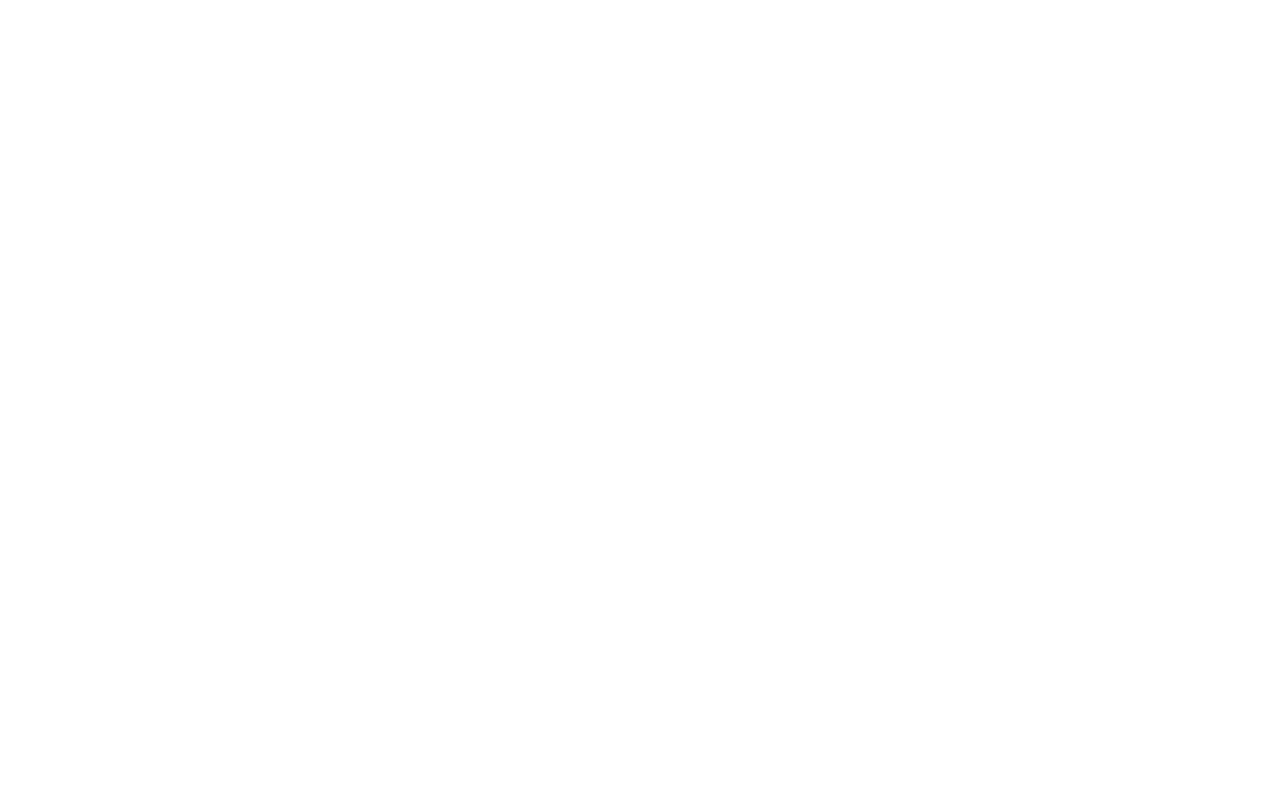
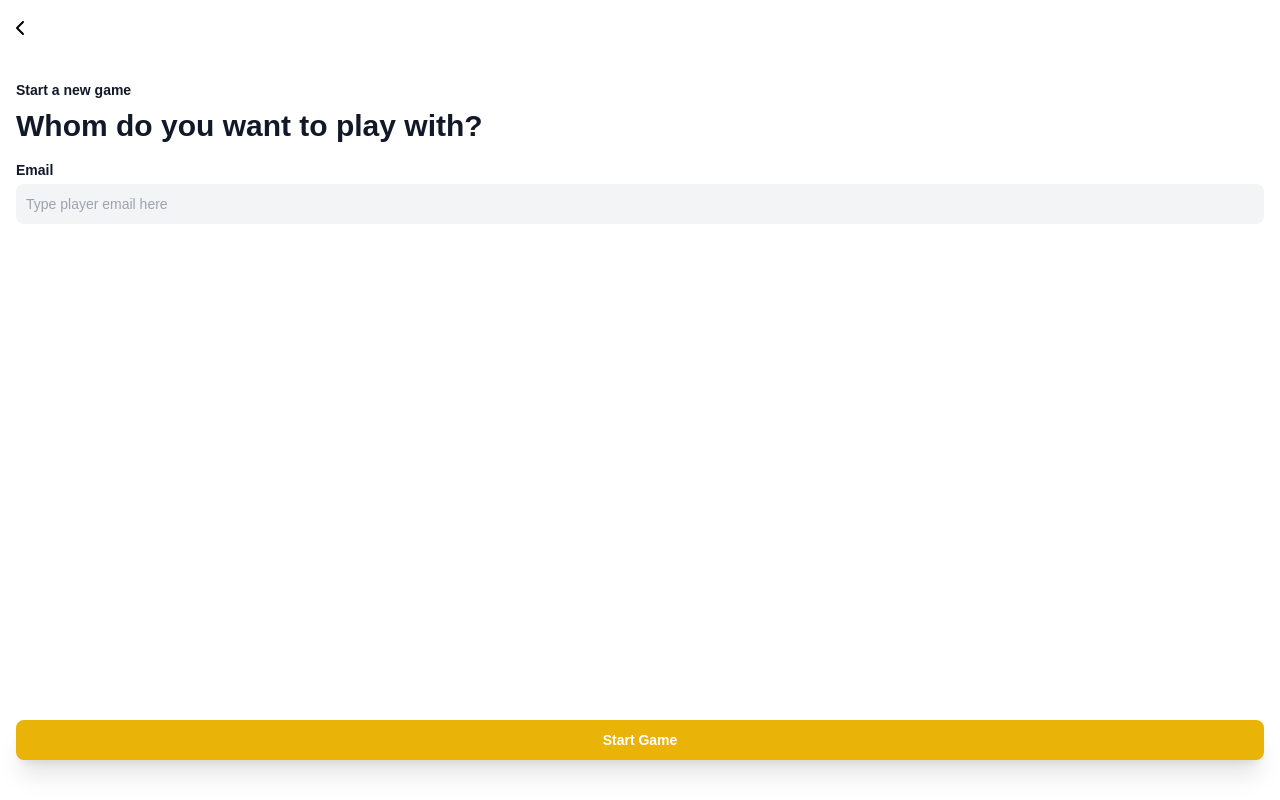
Before and after one commit to sambit-sankalp/project-client, a React (Create React App) app: page /home/details in a window 1280 px wide. Before the commit this address had no page. Built offline with nearby package versions, Linux system fonts and the light colour scheme.

Commit message:
feat:game ui made

```diff
--- a/src/App.css
+++ b/src/App.css
@@ -41,10 +41,6 @@
     font-weight: 400;
 }
 
-h1 {
-  margin: 2rem;
-}
-
 .board {
   background: #FFE79E;
   width: 300px;
@@ -54,10 +50,6 @@
   gap: 5px;
 }
 
-h3 {
-  padding: 1rem;
-}
-
 li {
   list-style: none;
 }
--- a/src/App.js
+++ b/src/App.js
@@ -5,6 +5,8 @@
 import Register from './pages/Register';
 import Login from './pages/Login';
 import Playground from './pages/Playground';
+import Home from './pages/Home';
+import GameDetails from './pages/GameDetails';
 
 function App() {
   return (
@@ -13,7 +15,9 @@
         <Route path="/" element={<Landing />} />
         <Route path="/register" element={<Register />} />
         <Route path="/login" element={<Login />} />
-        <Route path="/home" element={<Playground />} />
+        <Route path="/home" element={<Home />} />
+        <Route path="/home/details" element={<GameDetails />} />
+        <Route path="/home/playground" element={<Playground />} />
       </Routes>
     </BrowserRouter>
   );
--- /dev/null
+++ b/src/pages/GameDetails.jsx
@@ -0,0 +1,56 @@
+import React, { useState } from 'react';
+
+import { faChevronLeft } from '@fortawesome/free-solid-svg-icons';
+import { FontAwesomeIcon } from '@fortawesome/react-fontawesome';
+
+const GameDetails = () => {
+  const [email, setemail] = useState('');
+
+  const handleSubmit = (e) => {
+    e.preventDefault();
+    console.log(email);
+    window.location.href = '/home/playground';
+  };
+
+  return (
+    <div class="w-full p-4 bg-white">
+      <FontAwesomeIcon icon={faChevronLeft} />
+      <form className="mt-10 w-full h-[85vh] flex justify-between items-start flex-col">
+        <div className="w-full">
+          <h5 className="font-extrabold font-epilogue text-sm text-gray-900 dark:text-white">
+            Start a new game
+          </h5>
+          <h5 class="mt-2 font-extrabold font-epilogue text-3xl w-11/12 text-gray-900 dark:text-white">
+            Whom do you want to play with?
+          </h5>
+          <div class="mt-4">
+            <label
+              for="email"
+              className="block my-1 font-bold font-epilogue text-sm text-gray-900"
+            >
+              Email
+            </label>
+            <input
+              type="email"
+              name="email"
+              id="email"
+              onChange={(e) => setemail(e.target.value)}
+              className="bg-gray-100 font-light font-epilogue text-gray-900 text-sm rounded-lg focus:ring-blue-500 focus:border-blue-500 block w-full p-2.5"
+              placeholder="Type player email here"
+              required
+            />
+          </div>
+        </div>
+        <button
+          type="submit"
+          onClick={handleSubmit}
+          className="w-full text-white font-epilogue shadow-xl font-bold bg-yellow-500 hover:bg-yellow-600 focus:ring-4 focus:outline-none focus:ring-blue-300 rounded-lg text-sm px-5 py-2.5 text-center"
+        >
+          Start Game
+        </button>
+      </form>
+    </div>
+  );
+};
+
+export default GameDetails;
--- a/src/pages/Home.jsx
+++ b/src/pages/Home.jsx
@@ -1,11 +1,12 @@
 import React from 'react';
-import Card from '../components/Card';
+import { Link } from 'react-router-dom';
+// import Card from '../components/Card';
 
 const Home = () => {
   return (
     <div className="p-3">
       <h1 className="text-2xl mb-4 font-epilogue font-bold">Your Games</h1>
-      <Card />
+      {/* <Card />
       <Card />
       <Card />
       <Card />
@@ -17,7 +18,20 @@
         className="fixed z-90 font-epilogue bottom-5 right-4 bg-[#270F36] drop-shadow-lg flex justify-center items-center text-white text-sm px-2 py-1 rounded-md shadow-md"
       >
         <span className="text-2xl mr-1">+</span> New Game
-      </button>
+      </button> */}
+      <div className="h-[80vh] flex flex-col justify-center items-center">
+        <h1 className="text-6xl w-11/12 text-center font-bilbo mt-4">
+          No Games Found
+        </h1>
+        <Link className="w-full mt-5" to="/home/details">
+          <button
+            type="submit"
+            className="w-full text-white font-epilogue font-bold shadow-xl bg-yellow-500 hover:bg-yellow-600 focus:ring-4 focus:outline-none focus:ring-blue-300 rounded-lg text-sm px-5 py-2.5 text-center"
+          >
+            Start a New Game
+          </button>
+        </Link>
+      </div>
     </div>
   );
 };
```
